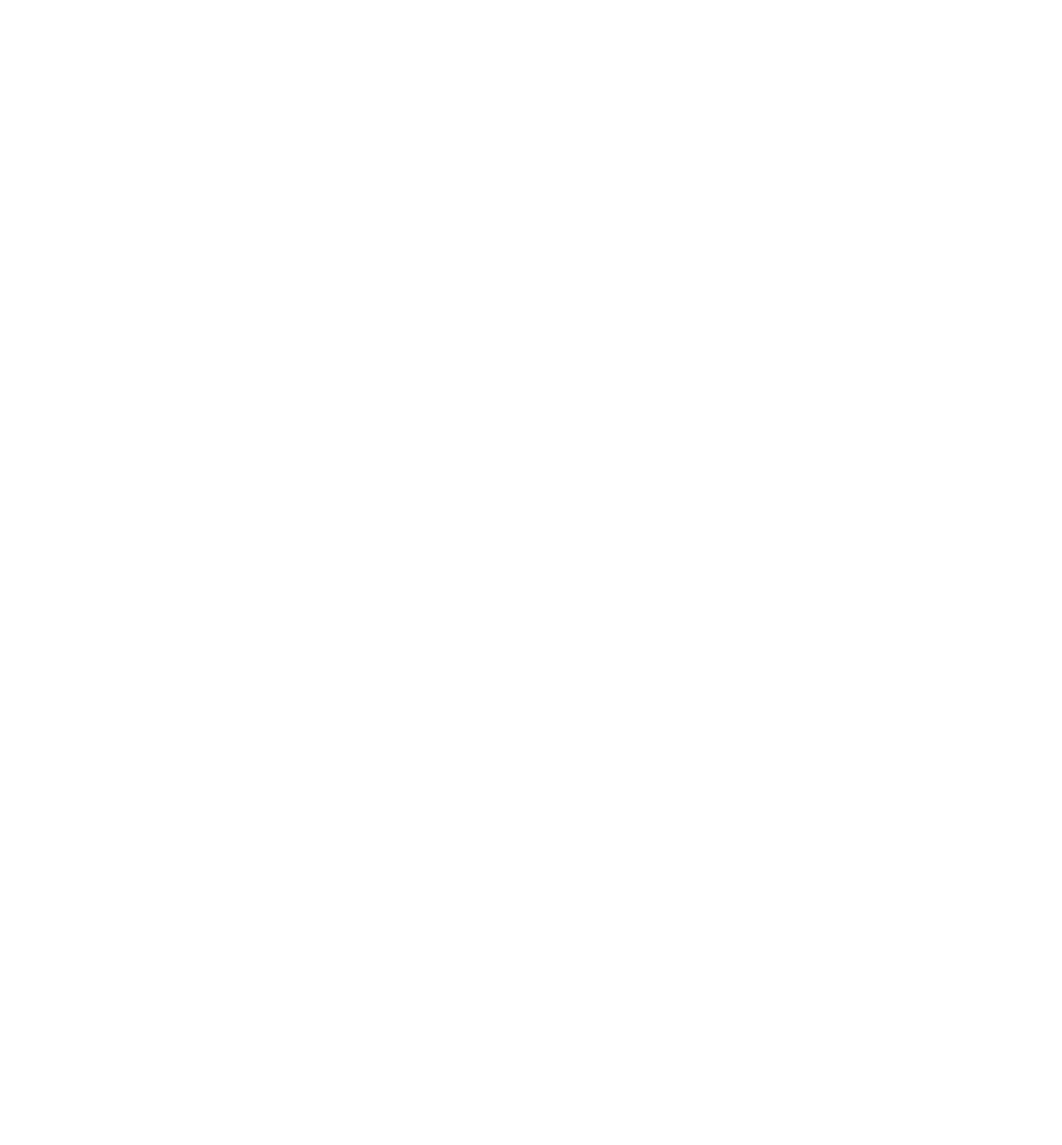
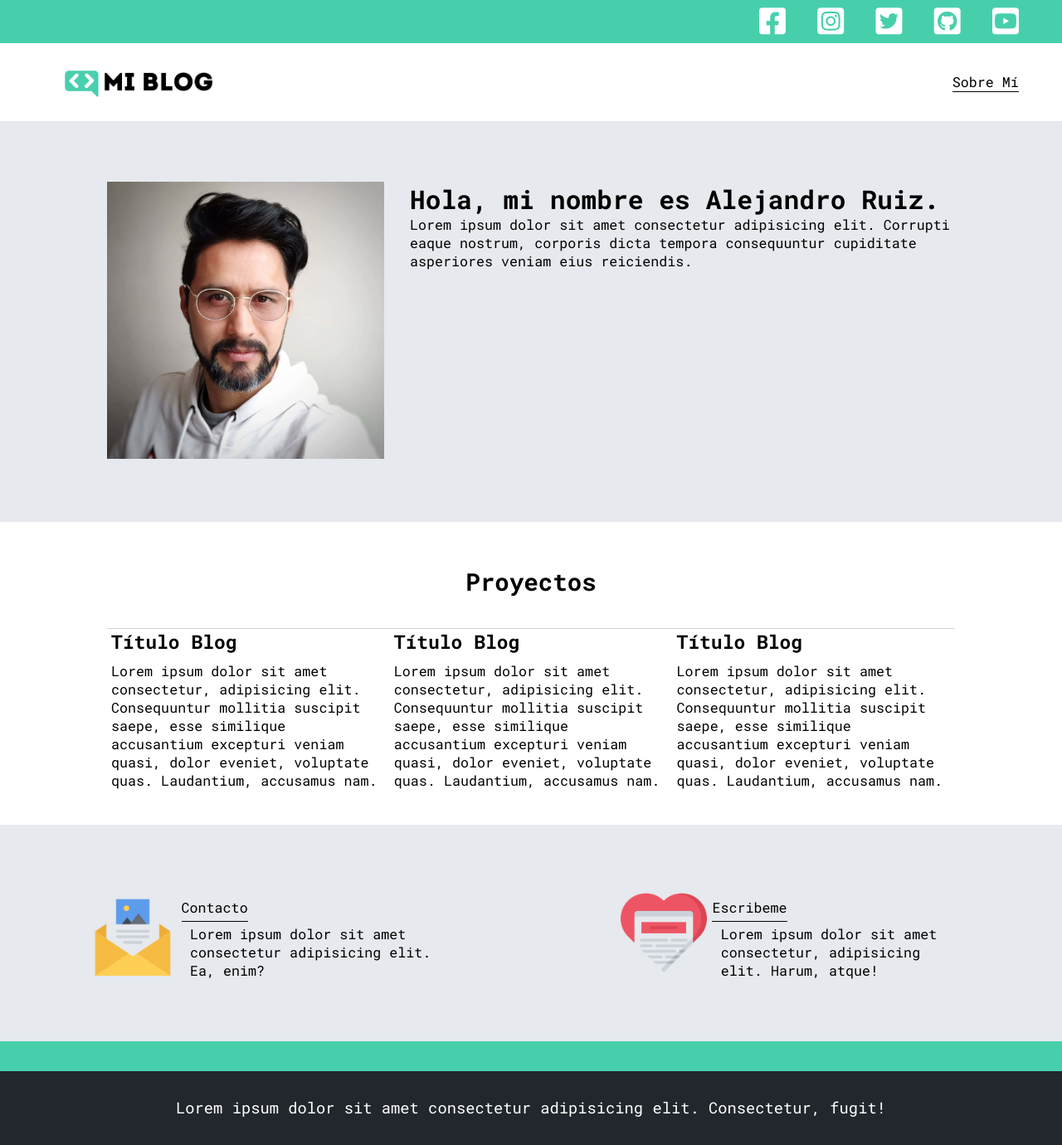
Before and after one commit to kannder83/design-blog, a plain HTML site: page perfil.html in a window 1280 px wide. Shown: the whole page at 83% size. Before the commit the page ends 800 px from the top, so only its background shows below. Drawn offline with Linux system fonts and the light colour scheme.

Commit message:
Se agrega la información de perfil.

```diff
--- a/css/main.css
+++ b/css/main.css
@@ -292,6 +292,52 @@ p {
   padding: 1rem;
 }
 
+/* ===============================>> Página de profile */
+
+.profile-main-container {
+  padding: 7rem 4rem;
+  background-color: #e6e9ed;
+  margin-bottom: 5rem;
+}
+
+.profile-main-container img {
+  width: 32rem;
+  margin-right: 3rem;
+}
+
+.profile-main-container .profile-container {
+  display: flex;
+}
+
+.profile-main-container .profile-container h2 {
+  font-size: 3rem;
+}
+
+.profile-main-proyects {
+  padding: 0 5rem 4rem;
+}
+
+.profile-main-proyects h3 {
+  border-bottom: 0.1rem solid #cdd2da;
+  padding-bottom: 3.5rem;
+  font-size: 2.8rem;
+  text-align: center;
+}
+
+.proyects-main-container {
+  display: grid;
+  grid-template-columns: 1fr 1fr 1fr;
+}
+
+.proyect-container {
+  padding: 0 0.5rem;
+}
+
+.proyect-container h4 {
+  font-size: 2.2rem;
+  margin-bottom: 1rem;
+}
+
 /* ===============================>> Seccion del footer */
 
 footer {
--- a/perfil.html
+++ b/perfil.html
@@ -0,0 +1,125 @@
+<!DOCTYPE html>
+<html lang="es">
+  <head>
+    <meta charset="UTF-8" />
+    <meta name="viewport" content="width=device-width, initial-scale=1.0" />
+    <link
+      rel="stylesheet"
+      href="https://cdnjs.cloudflare.com/ajax/libs/font-awesome/5.15.1/css/all.min.css"
+      integrity="sha512-+4zCK9k+qNFUR5X+cKL9EIR+ZOhtIloNl9GIKS57V1MyNsYpYcUrUeQc9vNfzsWfV28IaLL3i96P9sdNyeRssA=="
+      crossorigin="anonymous"
+    />
+    <link rel="preconnect" href="https://fonts.gstatic.com" />
+    <link
+      href="https://fonts.googleapis.com/css2?family=Roboto+Mono:wght@400;500;700&family=Roboto+Slab:wght@400;700&family=Roboto:wght@400;500;700;900&display=swap"
+      rel="stylesheet"
+    />
+    <link rel="stylesheet" href="./css/main.css" />
+    <title>Mi Blog</title>
+  </head>
+  <body>
+    <!-- ----------------------------------- Header de blogs ----------------- -->
+    <header>
+      <section class="header-icons-container">
+        <div class="icons">
+          <a href="#"><i class="fab fa-facebook-square"></i></a>
+          <a href="#"><i class="fab fa-instagram-square"></i></a>
+          <a href="#"><i class="fab fa-twitter-square"></i></a>
+          <a href="#"><i class="fab fa-github-square"></i></a>
+          <a href="#"><i class="fab fa-youtube-square"></i></a>
+        </div>
+      </section>
+      <nav>
+        <section class="nav-logo-container">
+          <a href="./index.html"
+            ><img src="./assets/img/Logo-negro.png" alt="Logo del blog."
+          /></a>
+        </section>
+        <section class="profile-link">
+          <a href="./perfil.html">Sobre Mí</a>
+        </section>
+      </nav>
+    </header>
+    <!-- ----------------------------------- Página de blog ----------------- -->
+    <main>
+      <section class="profile-main-container">
+        <div class="grid-container profile-container">
+          <div>
+            <img src="./assets/img/Alejandro.jpg" alt="" />
+          </div>
+          <div>
+            <h2>Hola, mi nombre es Alejandro Ruiz.</h2>
+            <p>
+              Lorem ipsum dolor sit amet consectetur adipisicing elit. Corrupti
+              eaque nostrum, corporis dicta tempora consequuntur cupiditate
+              asperiores veniam eius reiciendis.
+            </p>
+          </div>
+        </div>
+      </section>
+      <section class="profile-main-proyects">
+        <div class="grid-container">
+          <h3>Proyectos</h3>
+          <div class="proyects-main-container">
+            <article class="proyect-container">
+              <h4>Título Blog</h4>
+              <p>
+                Lorem ipsum dolor sit amet consectetur, adipisicing elit.
+                Consequuntur mollitia suscipit saepe, esse similique accusantium
+                excepturi veniam quasi, dolor eveniet, voluptate quas.
+                Laudantium, accusamus nam.
+              </p>
+            </article>
+            <article class="proyect-container">
+              <h4>Título Blog</h4>
+              <p>
+                Lorem ipsum dolor sit amet consectetur, adipisicing elit.
+                Consequuntur mollitia suscipit saepe, esse similique accusantium
+                excepturi veniam quasi, dolor eveniet, voluptate quas.
+                Laudantium, accusamus nam.
+              </p>
+            </article>
+            <article class="proyect-container">
+              <h4>Título Blog</h4>
+              <p>
+                Lorem ipsum dolor sit amet consectetur, adipisicing elit.
+                Consequuntur mollitia suscipit saepe, esse similique accusantium
+                excepturi veniam quasi, dolor eveniet, voluptate quas.
+                Laudantium, accusamus nam.
+              </p>
+            </article>
+          </div>
+        </div>
+      </section>
+      <section class="contact-main-container">
+        <div>
+          <img src="./assets/img/013-newsletter.png" alt="" />
+          <div class="contact-left">
+            <a href="">Contacto</a>
+            <p>
+              Lorem ipsum dolor sit amet consectetur adipisicing elit. Ea, enim?
+            </p>
+          </div>
+        </div>
+
+        <div>
+          <img src="./assets/img/006-like.png" alt="" />
+          <div class="contact-right">
+            <a href="">Escribeme</a>
+            <p>
+              Lorem ipsum dolor sit amet consectetur, adipisicing elit. Harum,
+              atque!
+            </p>
+          </div>
+        </div>
+      </section>
+    </main>
+    <!-- ----------------------------------- Footer ----------------- -->
+    <footer>
+      <p>
+        Lorem ipsum dolor sit amet consectetur adipisicing elit. Consectetur,
+        fugit!
+      </p>
+    </footer>
+  </body>
+</html>
```
Also changed, not shown: assets/img/Alejandro.jpg (added).
